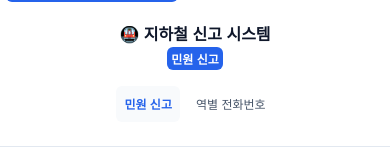
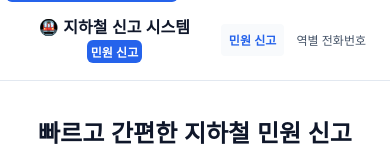
Before and after one commit to xmfhf2769/subway-quick-report, a website: page index.html in a window 390 px wide. Shown: the top 164 px of the page. Drawn offline with Linux system fonts and the light colour scheme.

Commit message:
fix: 모바일 헤더 강제 한 줄 정렬

```diff
--- a/css/main.css
+++ b/css/main.css
@@ -280,51 +280,59 @@ p, h1, h2, h3, h4, h5, h6 {
     display: none;
   }
 
-  /* ===== 모바일 헤더 통일 ===== */
+  /* ===== 모바일 헤더 완전 재설계 ===== */
   .header {
-    padding: var(--spacing-lg) 0;
-    min-height: 80px;
+    padding: var(--spacing-md) 0;
+    min-height: 70px;
   }
 
   .header-content {
-    flex-direction: column;
-    gap: var(--spacing-md);
-    align-items: flex-start;
+    flex-direction: row !important;
+    justify-content: space-between !important;
+    align-items: center !important;
+    gap: var(--spacing-sm) !important;
     min-height: 48px;
   }
 
   .header-left {
-    width: 100%;
+    flex: 1;
+    min-width: 0;
     display: flex;
-    justify-content: space-between;
     align-items: center;
+    gap: var(--spacing-xs);
   }
 
   .header-title {
-    font-size: var(--font-size-base);
+    font-size: var(--font-size-sm);
     line-height: 1.2;
+    white-space: nowrap;
+    overflow: hidden;
+    text-overflow: ellipsis;
   }
 
   .header-subtitle {
-    font-size: var(--font-size-base);
-    padding: calc(var(--spacing-xs) / 2) var(--spacing-xs);
+    font-size: var(--font-size-xs);
+    padding: 2px 6px;
+    white-space: nowrap;
   }
 
   .header-nav {
-    width: 100%;
-    justify-content: center;
-    flex-wrap: nowrap;
-    gap: var(--spacing-xs);
+    flex-shrink: 0;
+    display: flex !important;
+    justify-content: flex-end !important;
+    flex-wrap: nowrap !important;
+    gap: 4px !important;
     height: auto;
-    overflow-x: auto;
+    width: auto !important;
   }
 
   .nav-link {
-    padding: var(--spacing-xs) var(--spacing-sm);
-    font-size: var(--font-size-sm);
-    min-height: 36px;
-    white-space: nowrap;
-    flex-shrink: 0;
+    padding: 6px 8px !important;
+    font-size: 12px !important;
+    min-height: 32px !important;
+    white-space: nowrap !important;
+    flex-shrink: 0 !important;
+    border-radius: 4px;
   }
 
 
```
